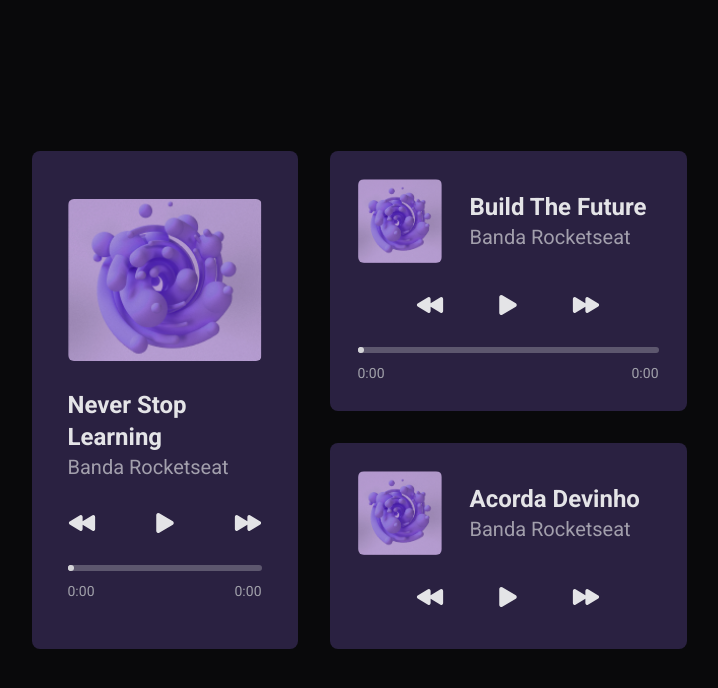
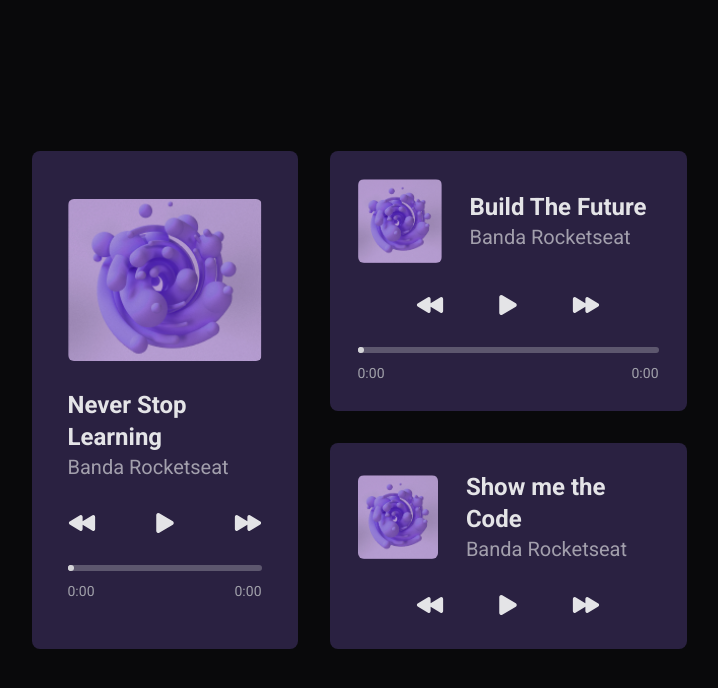
Before and after one commit to PabloXT14/boracodar, a React (Vite) app in the folder desafio-01-music-player/: page / in a window 1280 px wide. Shown: the top 688 px of the page, without its empty margins (281-999 px from the left). Built offline with nearby package versions, Linux system fonts and the light colour scheme.

Commit message:
feat[challenge-01]: add music3 and useMusic on short-music-card

```diff
--- a/desafio-01-music-player/src/app.tsx
+++ b/desafio-01-music-player/src/app.tsx
@@ -1,9 +1,10 @@
 import { LongMusicCard } from './components/long-music-card'
 import { MiddleMusicCard } from './components/middle-music-card'
 import { ShortMusicCard } from './components/short-music-card'
+import { Music } from './components/@types/music'
 import musicUrl01 from './assets/musics/Build The Future - DoWhile 2021 Theme.mp3'
 import musicUrl02 from './assets/musics/Never Stop Learning - Do While 2020 Theme.mp3'
-import { Music } from './components/@types/music'
+import musicUrl03 from './assets/musics/Show me the Code - Temporada 01 (Theme).mp3'
 
 export function App() {
   const music1: Music = {
@@ -18,12 +19,18 @@ export function App() {
     artist: 'Banda Rocketseat',
   }
 
+  const music3: Music = {
+    url: musicUrl03,
+    name: 'Show me the Code',
+    artist: 'Banda Rocketseat',
+  }
+
   return (
     <div className="flex h-full min-h-screen w-full items-center justify-center">
       <div className="grid w-full gap-8 px-4 py-8 align-middle md:w-fit md:grid-cols-[266px_357px] md:grid-rows-[auto_1fr]">
         <LongMusicCard className="md:row-span-2 md:h-[498px]" music={music1} />
         <MiddleMusicCard className="h-fit" music={music2} />
-        <ShortMusicCard className="" />
+        <ShortMusicCard className="" music={music3} />
       </div>
     </div>
   )
--- a/desafio-01-music-player/src/components/short-music-card/index.tsx
+++ b/desafio-01-music-player/src/components/short-music-card/index.tsx
@@ -1,12 +1,25 @@
 import { twMerge } from 'tailwind-merge'
 import bgMusic from '../../assets/images/bg-music.png'
-import { IoPlay, IoPlayBack, IoPlayForward } from 'react-icons/io5'
+import { IoPause, IoPlay, IoPlayBack, IoPlayForward } from 'react-icons/io5'
+import { Music } from '../@types/music'
+import { useMusic } from '../../hooks/use-music'
 
 type ShortMusicCardProps = {
   className?: string
+  music: Music
 }
 
-export const ShortMusicCard = ({ className }: ShortMusicCardProps) => {
+export const ShortMusicCard = ({ className, music }: ShortMusicCardProps) => {
+  const {
+    audioRef,
+    isPlaying,
+    handleLoadedData,
+    handleTimeUpdate,
+    togglePlayPause,
+    handleForward,
+    handleRewind,
+  } = useMusic()
+
   return (
     <div
       className={twMerge(
@@ -21,24 +34,32 @@ export const ShortMusicCard = ({ className }: ShortMusicCardProps) => {
         </div>
 
         <div>
-          <h2 className="text-2xl font-bold text-zinc-200">Acorda Devinho</h2>
+          <h2 className="text-2xl font-bold text-zinc-200">{music.name}</h2>
           <span className="text-xl font-normal text-zinc-200/65">
-            Banda Rocketseat
+            {music.artist}
           </span>
         </div>
       </div>
 
+      {/* Card Audio */}
+      <audio
+        ref={audioRef}
+        src={music.url}
+        onTimeUpdate={handleTimeUpdate}
+        onLoadedData={handleLoadedData}
+      />
+
       {/* Card Actions */}
       <div className="mx-auto flex items-center gap-5 sm:gap-[50px]">
-        <button className="text-zinc-200">
+        <button className="text-zinc-200" onClick={handleRewind}>
           <IoPlayBack size={28} />
         </button>
 
-        <button className="text-zinc-200">
-          <IoPlay size={28} />
+        <button className="text-zinc-200" onClick={togglePlayPause}>
+          {isPlaying ? <IoPause size={28} /> : <IoPlay size={28} />}
         </button>
 
-        <button className="text-zinc-200">
+        <button className="text-zinc-200" onClick={handleForward}>
           <IoPlayForward size={28} />
         </button>
       </div>
```
Also changed, not shown: 1 other file (tests, documents, lock files or other folders).
